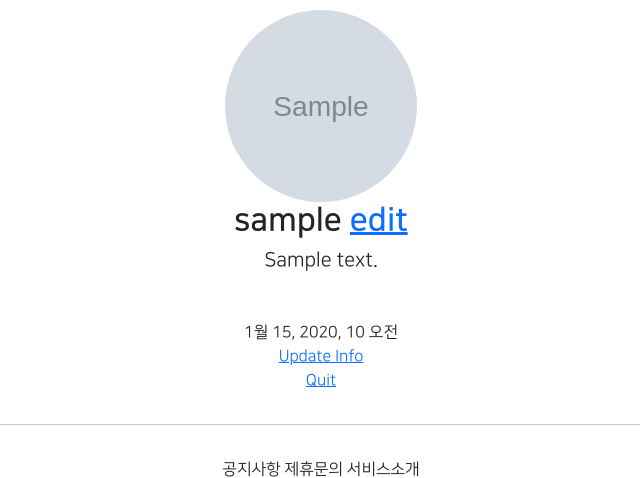
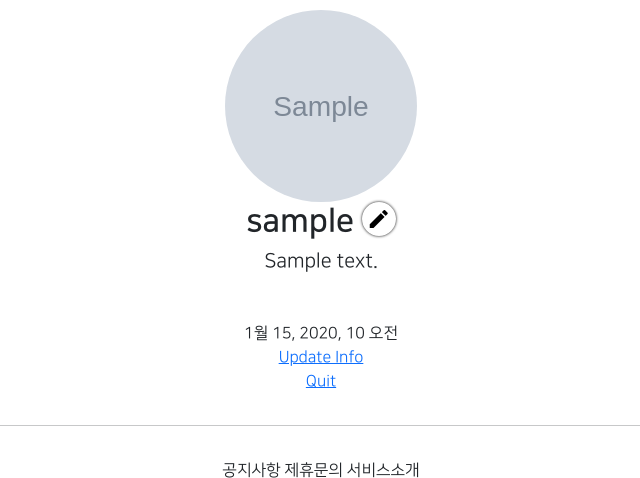
Before and after one commit to aneunji-git/temp, a Django app: page /accounts/detail/1 in a window 1280 px wide. Shown: the part 239-717 px from the top of the page, without its empty margins (319-959 px from the left). Run offline with Django 3.2, Linux system fonts and the light colour scheme; a user stored in the database is signed in; tables that the repository leaves empty hold one stand-in row (values such as "Sample post"); grey boxes marked "Sample" are stand-in pictures; parts of the project's set-up code (start-up, migrations or seed data) failed here and were passed over; some libraries are stand-ins or nearby versions.

Commit message:
7/29 2ban class commit 1

```diff
--- a/accountapp/templates/accountapp/detail.html
+++ b/accountapp/templates/accountapp/detail.html
@@ -10,7 +10,8 @@
             <h2 class="NNS_B">
                 {{ target_user.profile.nickname }}
                     {%  if target_user == user %}
-                    <a href = "{% url 'profileapp:update' pk=target_user.profile.pk %}">
+                    <a href = "{% url 'profileapp:update' pk=target_user.profile.pk %}"
+                       class="material-icons round_button">
                         edit
                     </a>
                     {% endif %}
--- a/static/base.css
+++ b/static/base.css
@@ -31,3 +31,15 @@
 .NNS_B {
     font-family: "NanumSquareB", cursive;
 }
+
+.round_button {
+    color: black;
+    text-decoration: none;
+    box-shadow: 0 0 3px black;
+    border-radius: 20rem;
+    padding: 0.3rem;
+}
+
+.round_button:hover {
+    color: dimgrey;
+}
--- a/templates/head.html
+++ b/templates/head.html
@@ -13,6 +13,10 @@
 <link href="https://fonts.googleapis.com/css2?family=Pacifico&family=Ubuntu:ital,wght@1,300&display=swap" rel="stylesheet">
     {# DEFAULT CSS LINK  #}
     <link rel = "stylesheet" type="text/css" href="{% static 'base.css' %}">
+
+    {#  MATERIAL ICONS LINK  #}
+    <link href="https://fonts.googleapis.com/css2?family=Material+Icons"
+      rel="stylesheet">
 
     <style>
         @font-face {
```
Also changed, not shown: profileapp/decorators.py (added, +13 -0 lines), profileapp/views.py (+7 -0 lines).
